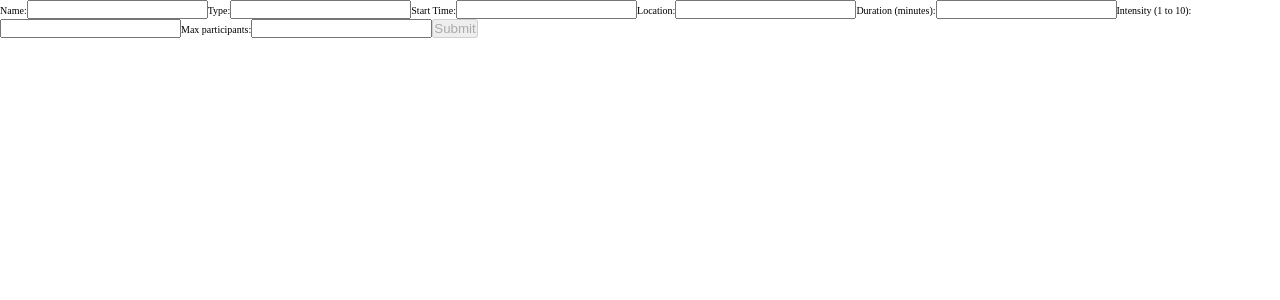
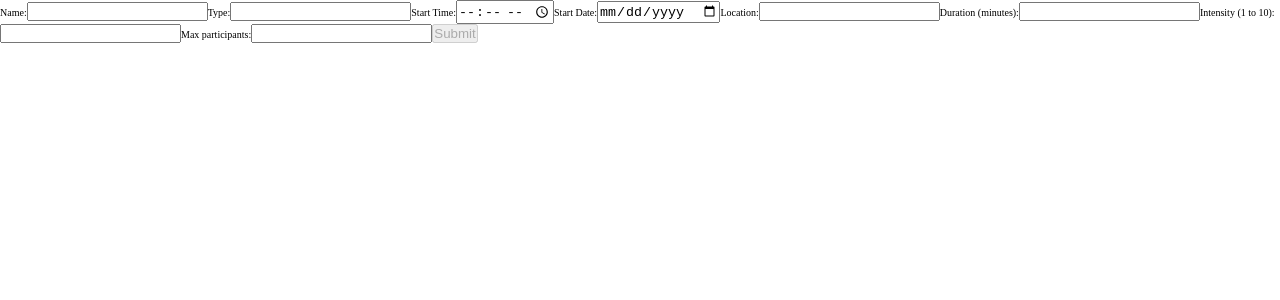
Before and after one commit to uniit-2-build/anywherefitness, a React (Create React App) app: page /create-class in a window 1280 px wide. Shown: the top 300 px of the page. Built offline with nearby package versions, Linux system fonts and the light colour scheme.

Commit message:
split date and time input into 2 seperate functions

```diff
--- a/src/components/ClassCreation.js
+++ b/src/components/ClassCreation.js
@@ -5,7 +5,8 @@ import { classSchema } from "../verification"
 const defaultForm = {
     name: "",
     type: "",
-    start: "",
+    startTime: "",
+    startDate: "",
     location: "",
     duration: 0 || null,
     intensity: 0 || null,
@@ -46,14 +47,25 @@ export default function ClassCreation() {
                     onChange={change}
                 />
             </label>
-            <label for="start">
+            <label for="startTime">
                 Start Time:
                 <input
-                    data-cy="class-start"
-                    type="datetime"
-                    name="start"
-                    id="start"
-                    value={formValues.start}
+                    data-cy="class-time"
+                    type="time"
+                    name="startTime"
+                    id="startTime"
+                    value={formValues.startTime}
+                    onChange={change}
+                />
+            </label>
+            <label for="startDate">
+                Start Date:
+                <input
+                    data-cy="class-date"
+                    type="date"
+                    name="startDate"
+                    id="startDate"
+                    value={formValues.startDate}
                     onChange={change}
                 />
             </label>
--- a/src/components/Home.js
+++ b/src/components/Home.js
@@ -1,8 +1,8 @@
 import React, { useState } from 'react';
 
 export default function Home() {
-    const [initialData, setInitialData] = useState()
-    const [filteredData, setFilteredData] = useState()
+    const [initialData, setInitialData] = useState();
+    const [filteredData, setFilteredData] = useState();
 
     return (
         <div>
--- a/src/verification/index.js
+++ b/src/verification/index.js
@@ -16,13 +16,19 @@ export const loginSchema = yup.object().shape({
     password: yup.string().required().min(5),
     authentication: yup.string(),
 })
+const today = new Date();
+const dd = String(today.getDate()).padStart(2, '0');
+const mm = String(today.getMonth() + 1).padStart(2, '0'); //January is 0!
+const yyyy = today.getFullYear();
 
+const todayString = `${mm}/${dd}/${yyyy}`;
 export const classSchema = yup.object().shape({
     name: yup.string().required(),
     type: yup.string().required(),
-    start: yup.date().required(),
-    duration: yup.number().required(),
+    startTime: yup.string().required(),
+    startDate: yup.date().required().min(todayString),
+    duration: yup.number().required().min(5),
     intensity: yup.number().required().min(1).max(10),
     location: yup.string().required(),
-    max: yup.number().required(),
+    max: yup.number().required().min(1),
 })
```
Also changed, not shown: 1 other file (tests, documents, lock files or other folders).
